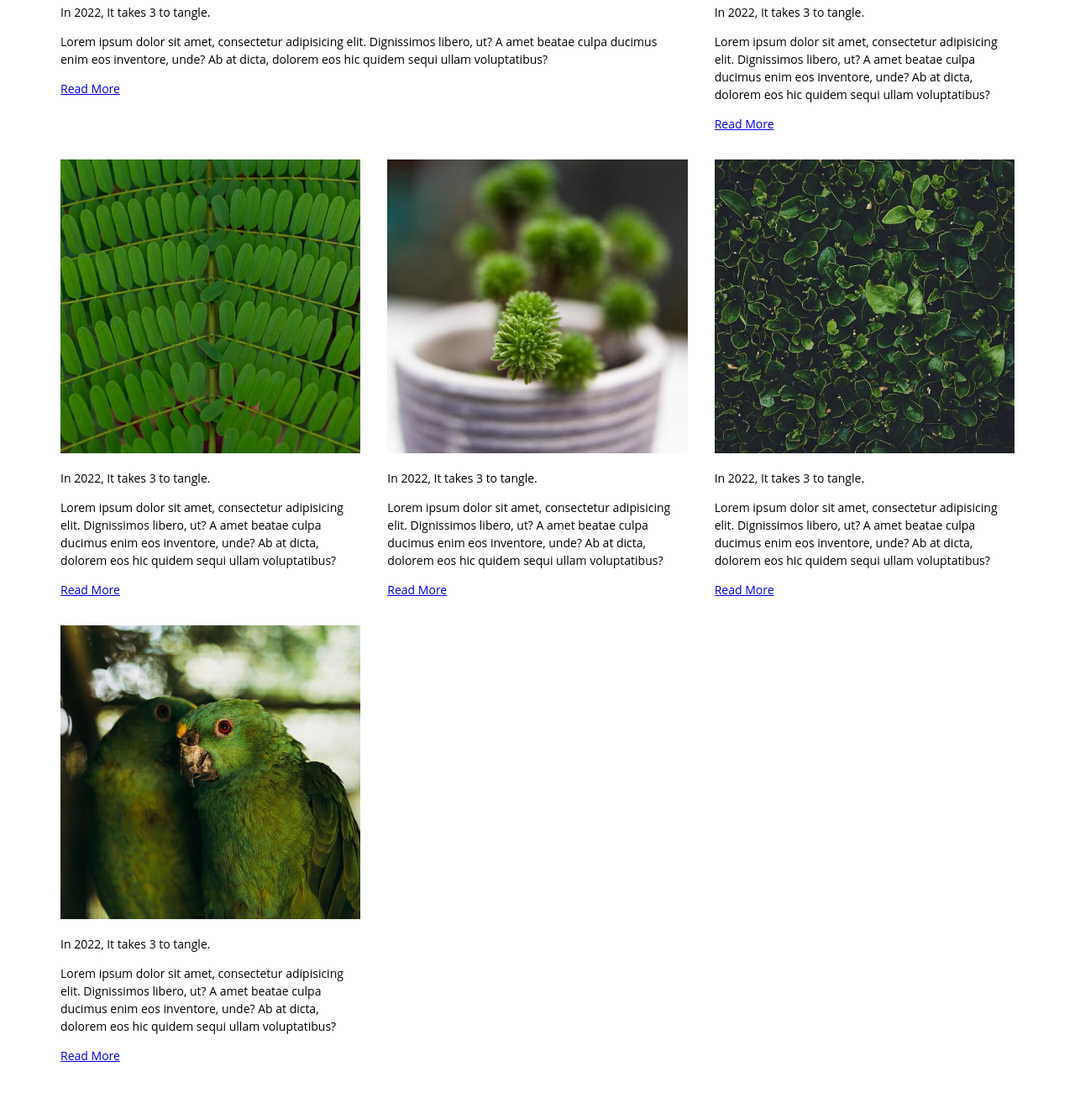
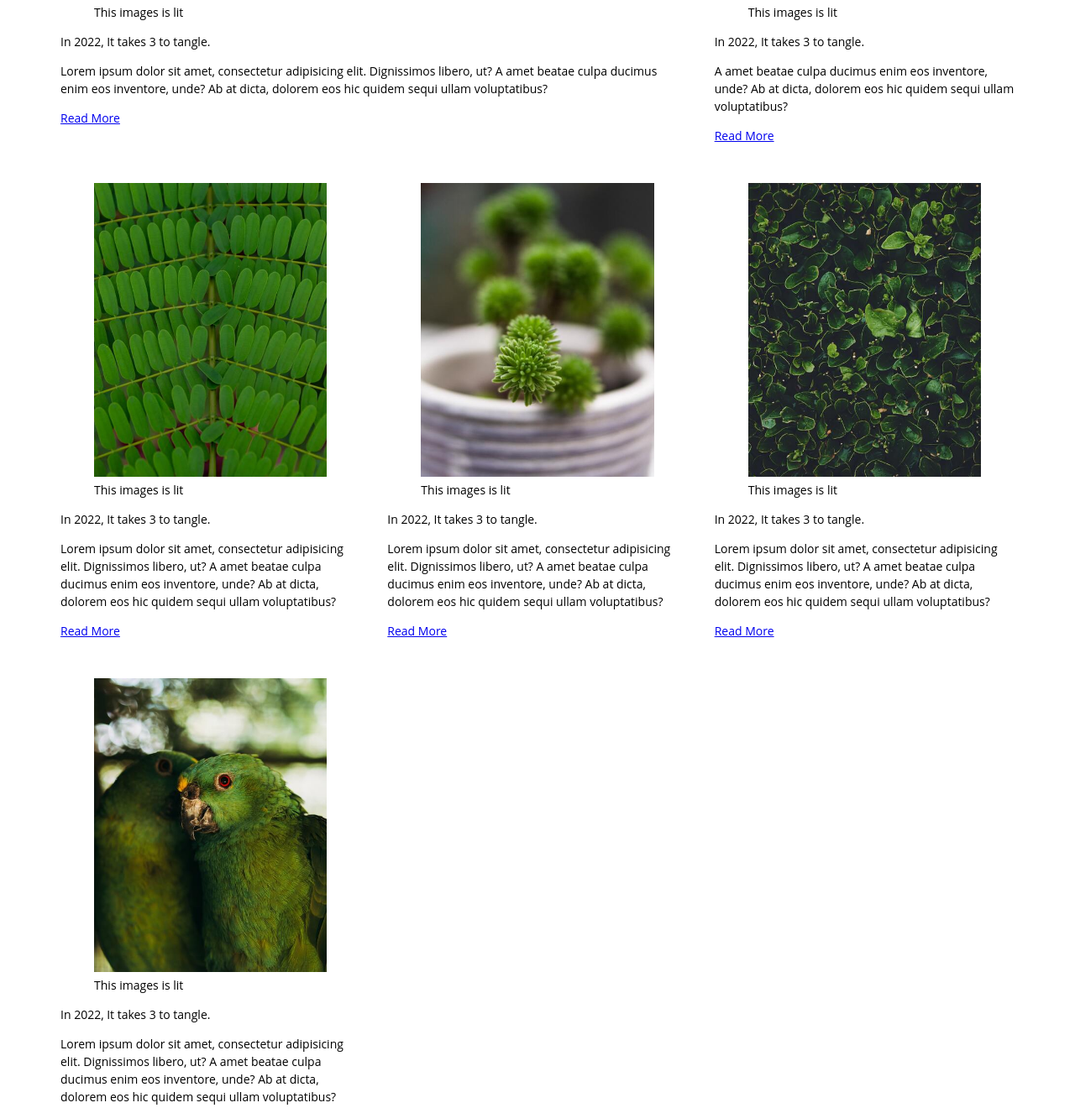
Before and after one commit to mrpeski/udacity-fw-nd-001, a website built with webpack: page src/index.html in a window 1280 px wide. Shown: the part 522-1842 px from the top of the page at 84% size. Built offline with nearby package versions, Linux system fonts and the light colour scheme.

Commit message:
feat: Added support for image captions

```diff
--- a/src/index.html
+++ b/src/index.html
@@ -18,52 +18,69 @@
 
 <main class="content three-col-grid" id="content">
     <div class="card featured">
-        <img src="/images/optim-00.jpg" alt=""/>
+        <figure><img src="/images/optim-00.jpg" alt=""/>
+            <figcaption>This images is lit</figcaption>
+        </figure>
         <p class="title">In 2022, It takes 3 to tangle.</p>
         <p class="excerpt">Lorem ipsum dolor sit amet, consectetur adipisicing elit. Dignissimos libero, ut? A amet
             beatae culpa ducimus enim eos inventore, unde? Ab at dicta, dolorem eos hic quidem sequi ullam
             voluptatibus?</p>
-        <a href="post.html">Read More</a>
+        <a href="post.html" class="button primary">Read More</a>
     </div>
     <div class="card">
-        <img src="/images/optim-01.jpg" alt=""/>
+        <figure><img src="/images/optim-01.jpg" alt=""/>
+            <figcaption>This images is lit</figcaption>
+
+        </figure>
         <p class="title">In 2022, It takes 3 to tangle.</p>
         <p class="excerpt">Lorem ipsum dolor sit amet, consectetur adipisicing elit. Dignissimos libero, ut? A amet
             beatae culpa ducimus enim eos inventore, unde? Ab at dicta, dolorem eos hic quidem sequi ullam
             voluptatibus?</p>
-        <a href="post.html">Read More</a>
+        <a href="post.html" class="button primary">Read More</a>
     </div>
     <div class="card">
-        <img src="/images/optim-02.jpg" alt=""/>
+        <figure>
+            <img src="/images/optim-02.jpg" alt=""/>
+            <figcaption>This images is lit</figcaption>
+        </figure>
         <p class="title">In 2022, It takes 3 to tangle.</p>
         <p class="excerpt">Lorem ipsum dolor sit amet, consectetur adipisicing elit. Dignissimos libero, ut? A amet
             beatae culpa ducimus enim eos inventore, unde? Ab at dicta, dolorem eos hic quidem sequi ullam
             voluptatibus?</p>
-        <a href="post.html">Read More</a>
+        <a href="post.html" class="button primary">Read More</a>
     </div>
     <div class="card">
-        <img src="/images/optim-03.jpg" alt=""/>
+        <figure>
+            <img src="/images/optim-03.jpg" alt=""/>
+            <figcaption>This images is lit</figcaption>
+        </figure>
         <p class="title">In 2022, It takes 3 to tangle.</p>
         <p class="excerpt">Lorem ipsum dolor sit amet, consectetur adipisicing elit. Dignissimos libero, ut? A amet
             beatae culpa ducimus enim eos inventore, unde? Ab at dicta, dolorem eos hic quidem sequi ullam
             voluptatibus?</p>
-        <a href="post.html">Read More</a>
+        <a href="post.html" class="button primary">Read More</a>
     </div>
     <div class="card">
-        <img src="/images/optim-04.jpg" alt=""/>
+        <figure>
+            <img src="/images/optim-04.jpg" alt=""/>
+            <figcaption>This images is lit</figcaption>
+        </figure>
         <p class="title">In 2022, It takes 3 to tangle.</p>
         <p class="excerpt">Lorem ipsum dolor sit amet, consectetur adipisicing elit. Dignissimos libero, ut? A amet
             beatae culpa ducimus enim eos inventore, unde? Ab at dicta, dolorem eos hic quidem sequi ullam
             voluptatibus?</p>
-        <a href="post.html">Read More</a>
+        <a href="post.html" class="button primary">Read More</a>
     </div>
     <div class="card featured">
-        <img src="/images/optim-05.jpg" alt=""/>
+        <figure>
+            <img src="/images/optim-05.jpg" alt=""/>
+            <figcaption>This images is lit</figcaption>
+        </figure>
         <p class="title">In 2022, It takes 3 to tangle.</p>
-        <p class="excerpt">Lorem ipsum dolor sit amet, consectetur adipisicing elit. Dignissimos libero, ut? A amet
+        <p class="excerpt">A amet
             beatae culpa ducimus enim eos inventore, unde? Ab at dicta, dolorem eos hic quidem sequi ullam
             voluptatibus?</p>
-        <a href="post.html">Read More</a>
+        <a href="post.html" class="button primary">Read More</a>
     </div>
 </main>
 
```
Also changed, not shown: public/dist/index.html.
